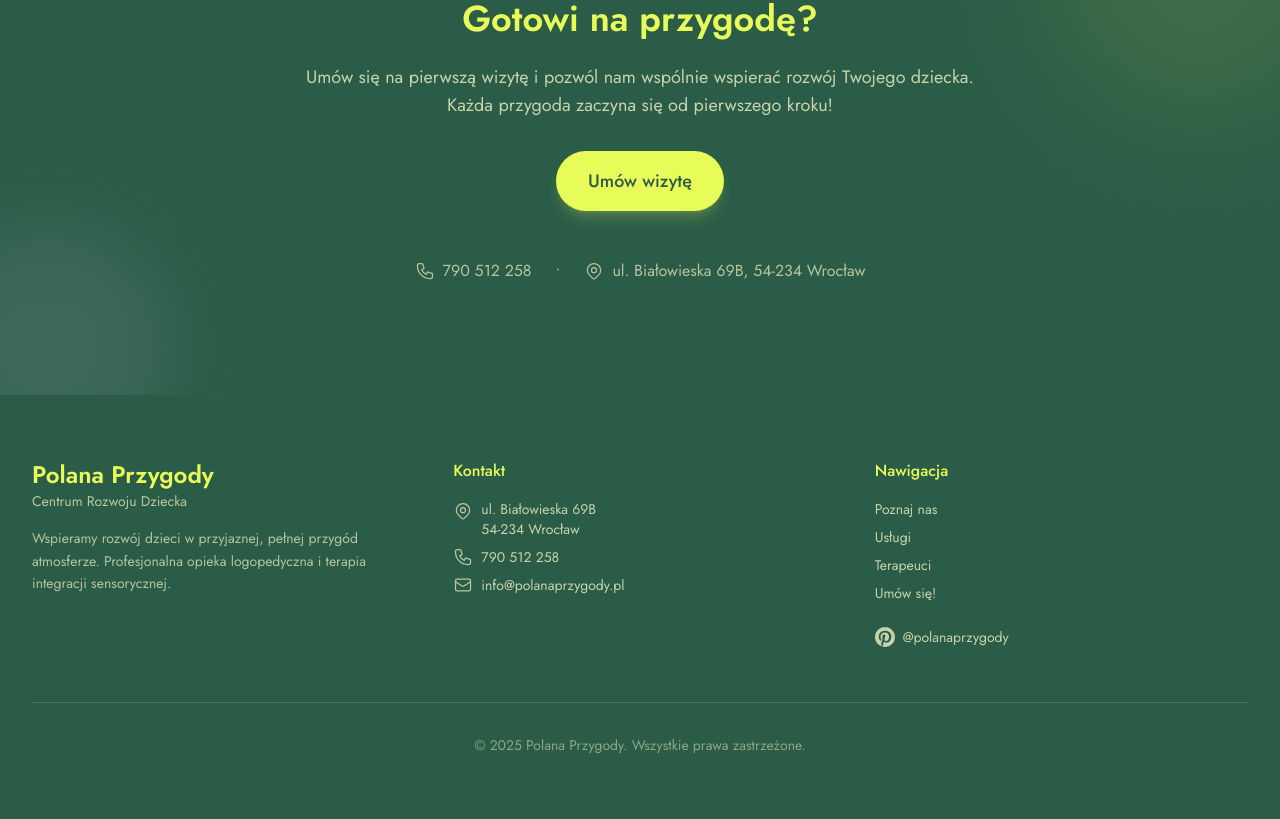
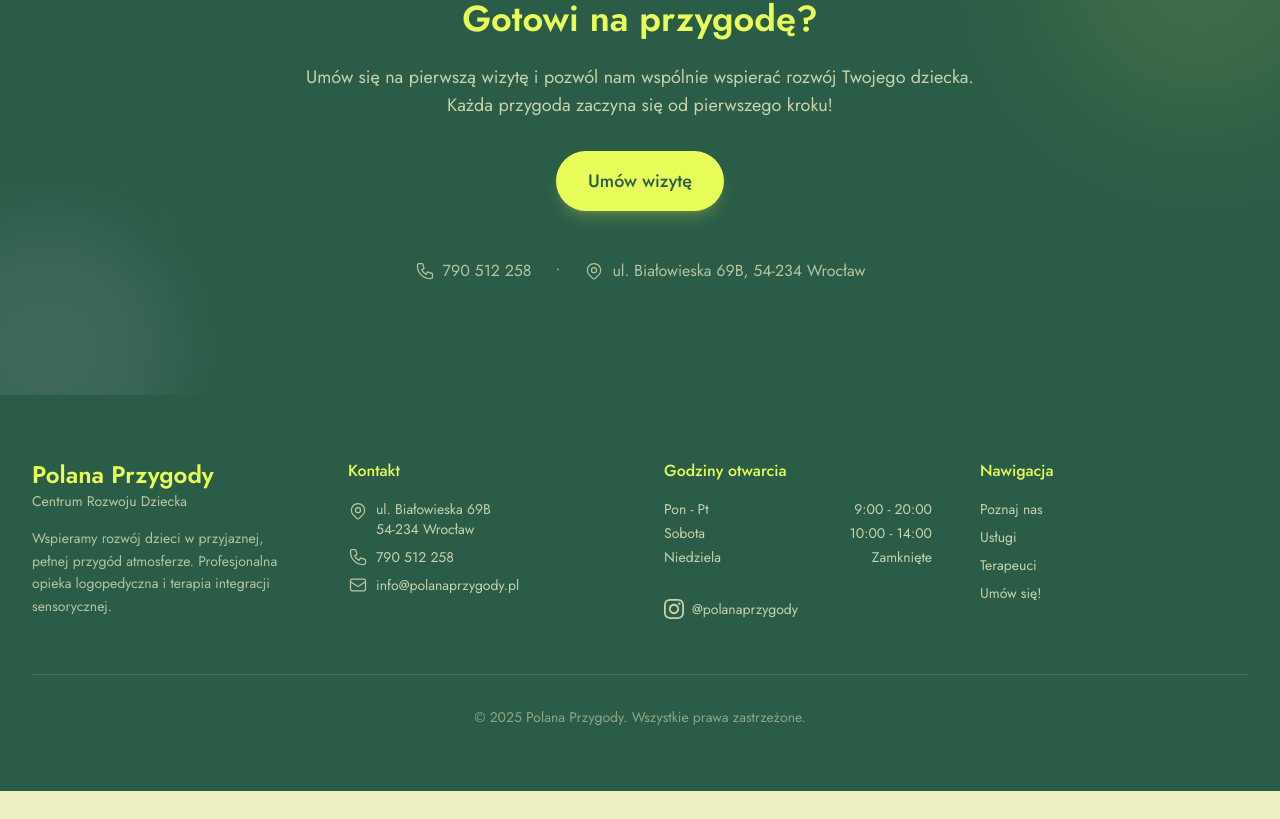
Before and after one commit to PolanaPrzygody/polanaprzygody-pl, a Next.js app: page / in a window 1280 px wide. Shown: the part 3480-4299 px from the top of the page. After the commit the page ends 4271 px from the top, so only its background shows below. Built offline with nearby package versions, Linux system fonts and the light colour scheme.

Commit message:
fix: opening hours change

```diff
--- a/src/app/umow-sie/page.tsx
+++ b/src/app/umow-sie/page.tsx
@@ -390,12 +390,12 @@ export default function UmowSiePage() {
 
                 <div className="space-y-3">
                   {[
-                    { day: "Poniedziałek", hours: "9:00 - 18:00" },
-                    { day: "Wtorek", hours: "9:00 - 18:00" },
-                    { day: "Środa", hours: "9:00 - 18:00" },
-                    { day: "Czwartek", hours: "9:00 - 18:00" },
-                    { day: "Piątek", hours: "9:00 - 16:00" },
-                    { day: "Sobota", hours: "Zamknięte" },
+                    { day: "Poniedziałek", hours: "9:00 - 20:00" },
+                    { day: "Wtorek", hours: "9:00 - 20:00" },
+                    { day: "Środa", hours: "9:00 - 20:00" },
+                    { day: "Czwartek", hours: "9:00 - 20:00" },
+                    { day: "Piątek", hours: "9:00 - 20:00" },
+                    { day: "Sobota", hours: "10:00 - 14:00" },
                     { day: "Niedziela", hours: "Zamknięte" },
                   ].map((item) => (
                     <div
--- a/src/components/Footer.tsx
+++ b/src/components/Footer.tsx
@@ -4,7 +4,7 @@ export function Footer() {
   return (
     <footer className="bg-polana-dark-green text-polana-straw">
       <div className="max-w-7xl mx-auto px-4 sm:px-6 lg:px-8 py-12 md:py-16">
-        <div className="grid grid-cols-1 md:grid-cols-3 gap-8 md:gap-12">
+        <div className="grid grid-cols-1 sm:grid-cols-2 lg:grid-cols-4 gap-8 md:gap-12">
           {/* Brand */}
           <div className="space-y-4">
             <div>
@@ -94,7 +94,40 @@ export function Footer() {
             </div>
           </div>
 
-          {/* Quick Links */}
+          {/* Opening Hours */}
+          <div className="space-y-4">
+            <h4 className="text-polana-lime font-medium">Godziny otwarcia</h4>
+            <div className="space-y-1 text-sm text-polana-straw/80">
+              <p className="flex justify-between">
+                <span>Pon - Pt</span>
+                <span>9:00 - 20:00</span>
+              </p>
+              <p className="flex justify-between">
+                <span>Sobota</span>
+                <span>10:00 - 14:00</span>
+              </p>
+              <p className="flex justify-between">
+                <span>Niedziela</span>
+                <span>Zamknięte</span>
+              </p>
+            </div>
+            {/* Social */}
+            <div className="pt-4">
+              <a
+                href="https://www.instagram.com/polanaprzygody/"
+                target="_blank"
+                rel="noopener noreferrer"
+                className="inline-flex items-center gap-2 text-polana-straw/80 hover:text-polana-lime transition-colors"
+              >
+                <svg className="w-5 h-5" fill="currentColor" viewBox="0 0 24 24">
+                  <path d="M12 2.163c3.204 0 3.584.012 4.85.07 3.252.148 4.771 1.691 4.919 4.919.058 1.265.069 1.645.069 4.849 0 3.205-.012 3.584-.069 4.849-.149 3.225-1.664 4.771-4.919 4.919-1.266.058-1.644.07-4.85.07-3.204 0-3.584-.012-4.849-.07-3.26-.149-4.771-1.699-4.919-4.92-.058-1.265-.07-1.644-.07-4.849 0-3.204.013-3.583.07-4.849.149-3.227 1.664-4.771 4.919-4.919 1.266-.057 1.645-.069 4.849-.069zm0-2.163c-3.259 0-3.667.014-4.947.072-4.358.2-6.78 2.618-6.98 6.98-.059 1.281-.073 1.689-.073 4.948 0 3.259.014 3.668.072 4.948.2 4.358 2.618 6.78 6.98 6.98 1.281.058 1.689.072 4.948.072 3.259 0 3.668-.014 4.948-.072 4.354-.2 6.782-2.618 6.979-6.98.059-1.28.073-1.689.073-4.948 0-3.259-.014-3.667-.072-4.947-.196-4.354-2.617-6.78-6.979-6.98-1.281-.059-1.69-.073-4.949-.073zm0 5.838c-3.403 0-6.162 2.759-6.162 6.162s2.759 6.163 6.162 6.163 6.162-2.759 6.162-6.163c0-3.403-2.759-6.162-6.162-6.162zm0 10.162c-2.209 0-4-1.79-4-4 0-2.209 1.791-4 4-4s4 1.791 4 4c0 2.21-1.791 4-4 4zm6.406-11.845c-.796 0-1.441.645-1.441 1.44s.645 1.44 1.441 1.44c.795 0 1.439-.645 1.439-1.44s-.644-1.44-1.439-1.44z" />
+                </svg>
+                <span className="text-sm">@polanaprzygody</span>
+              </a>
+            </div>
+          </div>
+
+          {/* Navigation */}
           <div className="space-y-4">
             <h4 className="text-polana-lime font-medium">Nawigacja</h4>
             <nav className="flex flex-col space-y-2 text-sm">
@@ -123,20 +156,6 @@ export function Footer() {
                 Umów się!
               </Link>
             </nav>
-            {/* Social */}
-            <div className="pt-2">
-              <a
-                href="https://www.instagram.com/polanaprzygody/"
-                target="_blank"
-                rel="noopener noreferrer"
-                className="inline-flex items-center gap-2 text-polana-straw/80 hover:text-polana-lime transition-colors"
-              >
-                <svg className="w-5 h-5" fill="currentColor" viewBox="0 0 24 24">
-                  <path d="M12.017 0C5.396 0 .029 5.367.029 11.987c0 5.079 3.158 9.417 7.618 11.162-.105-.949-.199-2.403.041-3.439.219-.937 1.406-5.957 1.406-5.957s-.359-.72-.359-1.781c0-1.663.967-2.911 2.168-2.911 1.024 0 1.518.769 1.518 1.688 0 1.029-.653 2.567-.992 3.992-.285 1.193.6 2.165 1.775 2.165 2.128 0 3.768-2.245 3.768-5.487 0-2.861-2.063-4.869-5.008-4.869-3.41 0-5.409 2.562-5.409 5.199 0 1.033.394 2.143.889 2.741.099.12.112.225.085.345-.09.375-.293 1.199-.334 1.363-.053.225-.172.271-.401.165-1.495-.69-2.433-2.878-2.433-4.646 0-3.776 2.748-7.252 7.92-7.252 4.158 0 7.392 2.967 7.392 6.923 0 4.135-2.607 7.462-6.233 7.462-1.214 0-2.354-.629-2.758-1.379l-.749 2.848c-.269 1.045-1.004 2.352-1.498 3.146 1.123.345 2.306.535 3.55.535 6.607 0 11.985-5.365 11.985-11.987C23.97 5.39 18.592.026 11.985.026L12.017 0z" />
-                </svg>
-                <span className="text-sm">@polanaprzygody</span>
-              </a>
-            </div>
           </div>
         </div>
 
```
